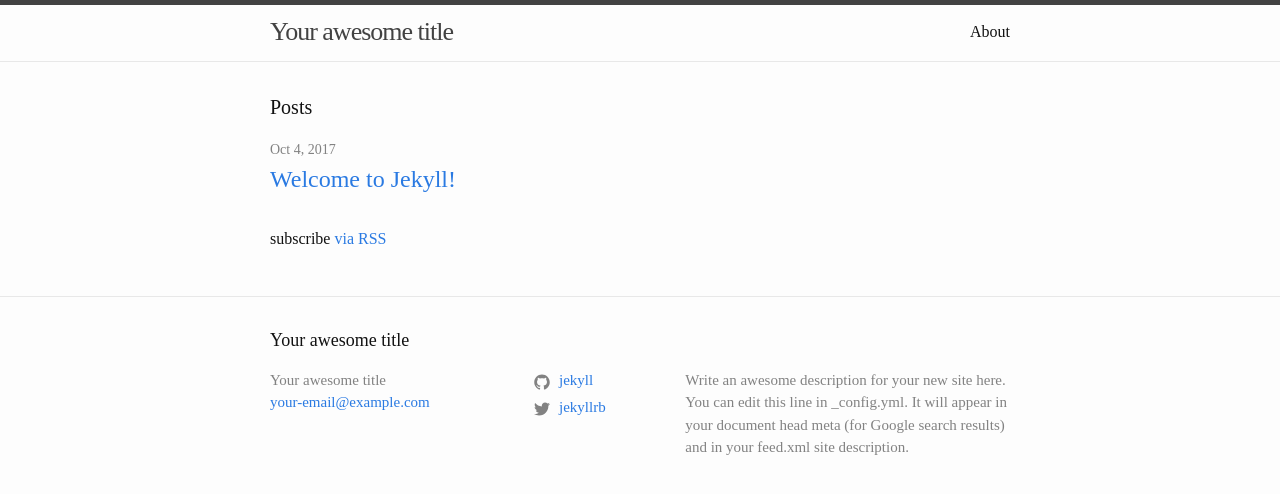
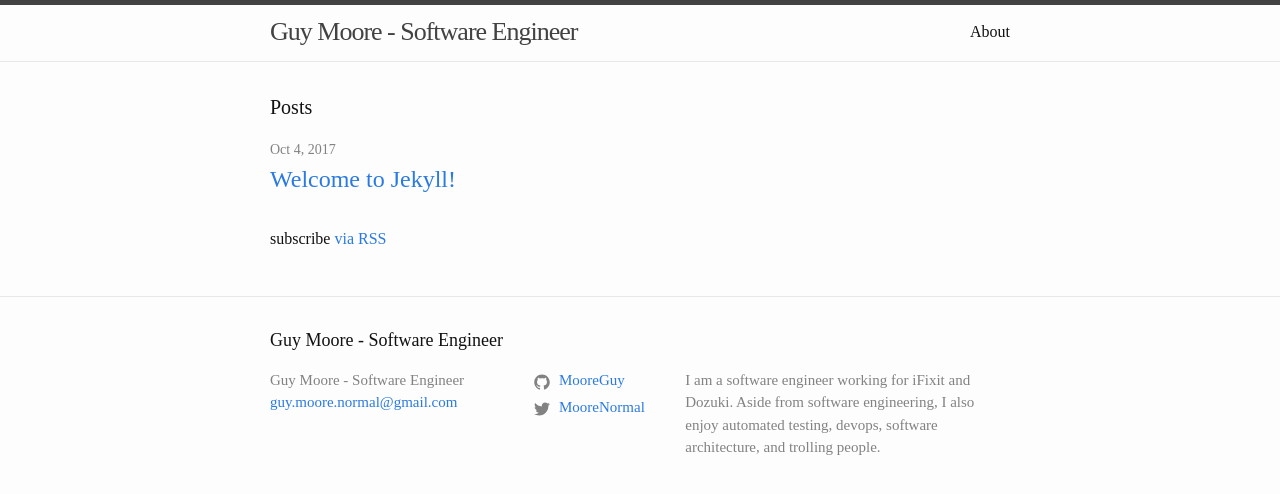
Before and after one commit to MooreGuy/personal-website, a Jekyll site: the page built from portfolio/index.md, in a window 1280 px wide. Shown: the top 494 px of the page. Built offline with Jekyll 4.4.1, drawn with Linux system fonts in a browser that asks for light colours; some web fonts are replaced.

Commit message:
Update site config to be about me

```diff
--- a/portfolio/_config.yml
+++ b/portfolio/_config.yml
@@ -13,20 +13,19 @@
 # you will see them accessed via {{ site.title }}, {{ site.email }}, and so on.
 # You can create any custom variable you would like, and they will be accessible
 # in the templates via {{ site.myvariable }}.
-title: Your awesome title
-email: your-email@example.com
+title: Guy Moore - Software Engineer
+email: guy.moore.normal@gmail.com
 description: >- # this means to ignore newlines until "baseurl:"
-  Write an awesome description for your new site here. You can edit this
-  line in _config.yml. It will appear in your document head meta (for
-  Google search results) and in your feed.xml site description.
+    I am a software engineer working for iFixit and Dozuki.
+    Aside from software engineering, I also enjoy automated testing,
+    devops, software architecture, and trolling people.
 baseurl: "" # the subpath of your site, e.g. /blog
 url: "" # the base hostname & protocol for your site, e.g. http://example.com
-twitter_username: jekyllrb
-github_username:  jekyll
+twitter_username: MooreNormal
+github_username:  MooreGuy
 
 # Build settings
 markdown: kramdown
-theme: minima
 plugins:
   - jekyll-feed
 
```
